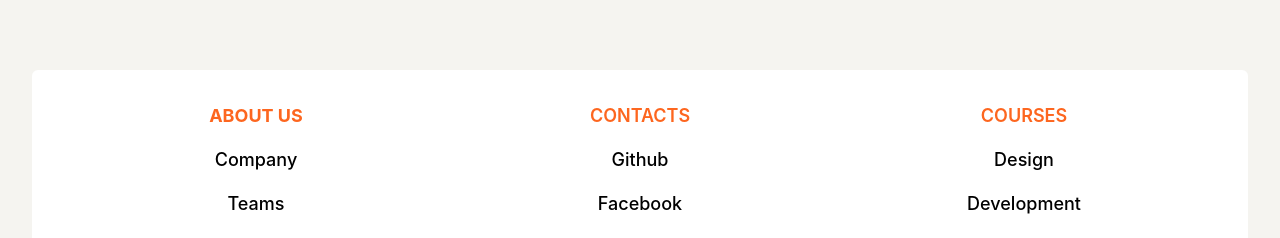
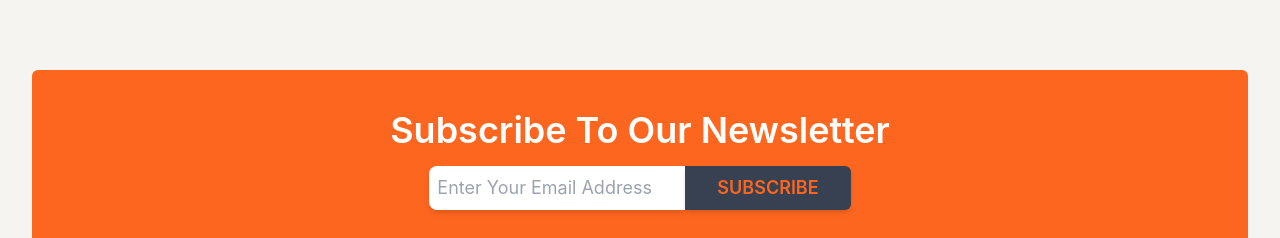
Before and after one commit to DiptaPal/online-tuition-client-side, a React (Create React App) app: page / in a window 1280 px wide. Shown: the part 2015-2253 px from the top of the page. Built offline with nearby package versions, Linux system fonts and the light colour scheme.

Commit message:
subscribe section addded

```diff
--- /dev/null
+++ b/src/Pages/Home/CourseCategory/CourseCategory.js
@@ -0,0 +1,10 @@
+import React from 'react';
+const CourseCategory = () => {
+    return (
+        <div>
+
+        </div>
+    );
+};
+
+export default CourseCategory;
--- a/src/Pages/Home/Others/Other.js
+++ b/src/Pages/Home/Others/Other.js
@@ -2,6 +2,7 @@ import React from 'react';
 
 const Other = () => {
     return (
+        <div>
             <div className='flex flex-col lg:flex-row justify-between gap-4 items-center my-10'>
                 <div className='flex flex-col md:flex-row justify-between items-center gap-2 py-4 md:py-0 my-10 h-[530px] md:h-96 px-8 rounded-md shadow shadow-navActive'>
                     <div className='w-full mx-auto h-full flex justify-center items-center'>
@@ -42,6 +43,14 @@ const Other = () => {
                     </div>
                 </div>
             </div>
+            <div className='my-10 bg-navActive py-10 rounded-md flex flex-col justify-between gap-4'>
+                <h2 className='text-white text text-2xl sm:text-4xl font-semibold'>Subscribe To Our Newsletter</h2>
+                <div>
+                    <input className='shadow-md py-2 w-28 sm:w-64 text-sm sm:text-lg outline-none pl-2 rounded-l-lg text-navActive' type="email" placeholder='Enter Your Email Address'/>
+                    <button className='px-4 sm:px-8 py-2 text-sm sm:text-lg border-none font-semibold bg-gray-700 text-navActive shadow-md rounded-r-md transition duration-200 hover:bg-white hover:text-navActive focus:shadow-outline focus:outline-none'>SUBSCRIBE</button>
+                </div>
+            </div>
+        </div>
     );
 };
 
```
Lines whose indentation alone changed are shown as unchanged.
